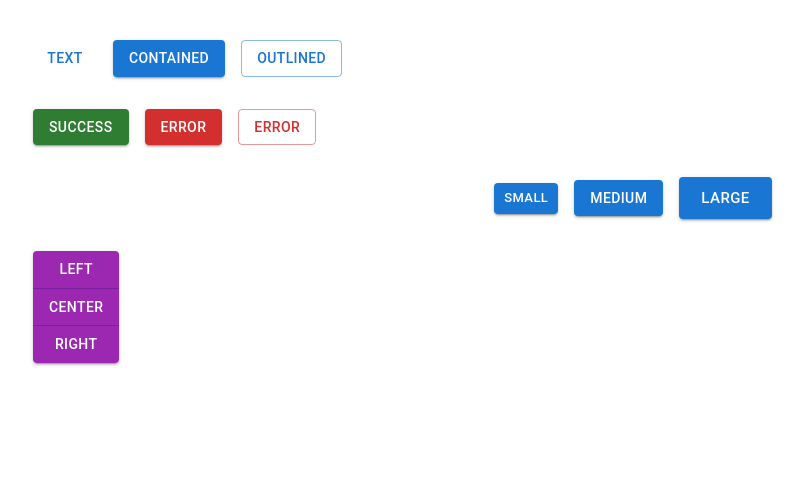
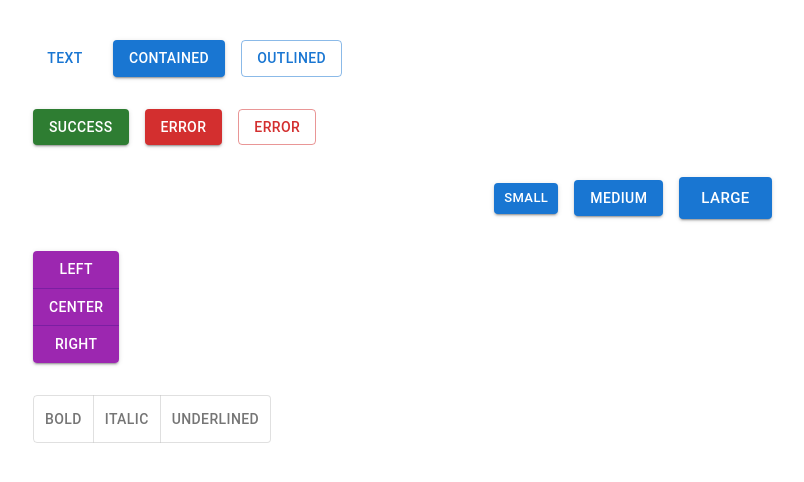
Before and after one commit to Ayush909/styled-components, a React (Vite) app: page / in a window 1280 px wide. Shown: the top 482 px of the page, without its empty margins (7-811 px from the left). Built offline with nearby package versions, Linux system fonts and the light colour scheme.

Commit message:
toggle buttons

```diff
--- a/src/components/MuiButton.tsx
+++ b/src/components/MuiButton.tsx
@@ -1,7 +1,23 @@
-import React from "react";
-import { Button, Stack, ButtonGroup } from "@mui/material";
+import React, { useState } from "react";
+import {
+  Button,
+  Stack,
+  ButtonGroup,
+  ToggleButton,
+  ToggleButtonGroup,
+} from "@mui/material";
 
 export const MuiButton = () => {
+  const [formats, setFormats] = useState<string[]>([]);
+
+  console.log(formats);
+
+  const handleFormatChange = (
+    event: React.MouseEvent<HTMLElement>,
+    newFormats: string[]
+  ) => {
+    setFormats(newFormats);
+  };
   return (
     <Stack spacing={4}>
       <Stack spacing={2} direction="row">
@@ -42,12 +58,26 @@ export const MuiButton = () => {
           variant="contained"
           color="secondary"
           orientation="vertical"
+          aria-label="alignment button group"
         >
           <Button>Left</Button>
           <Button>Center</Button>
           <Button>Right</Button>
         </ButtonGroup>
       </Stack>
+
+      <Stack direction="row">
+        <ToggleButtonGroup
+          value={formats}
+          onChange={handleFormatChange}
+          aria-label="text formatting"
+          color="primary"
+        >
+          <ToggleButton value="bold">Bold</ToggleButton>
+          <ToggleButton value="italic">Italic</ToggleButton>
+          <ToggleButton value="underlined">Underlined</ToggleButton>
+        </ToggleButtonGroup>
+      </Stack>
     </Stack>
   );
 };
```
